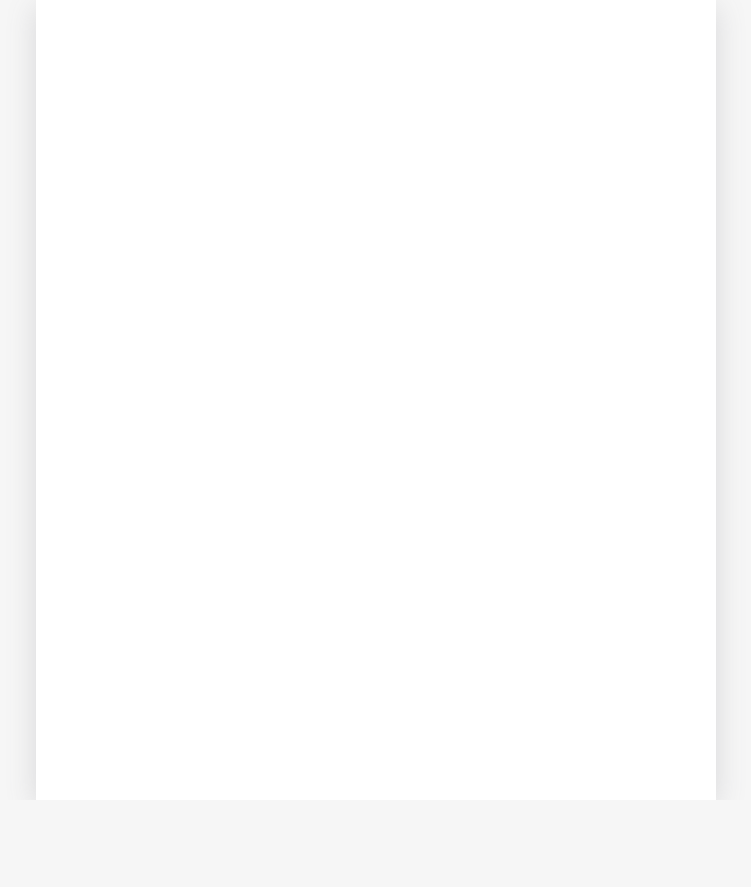
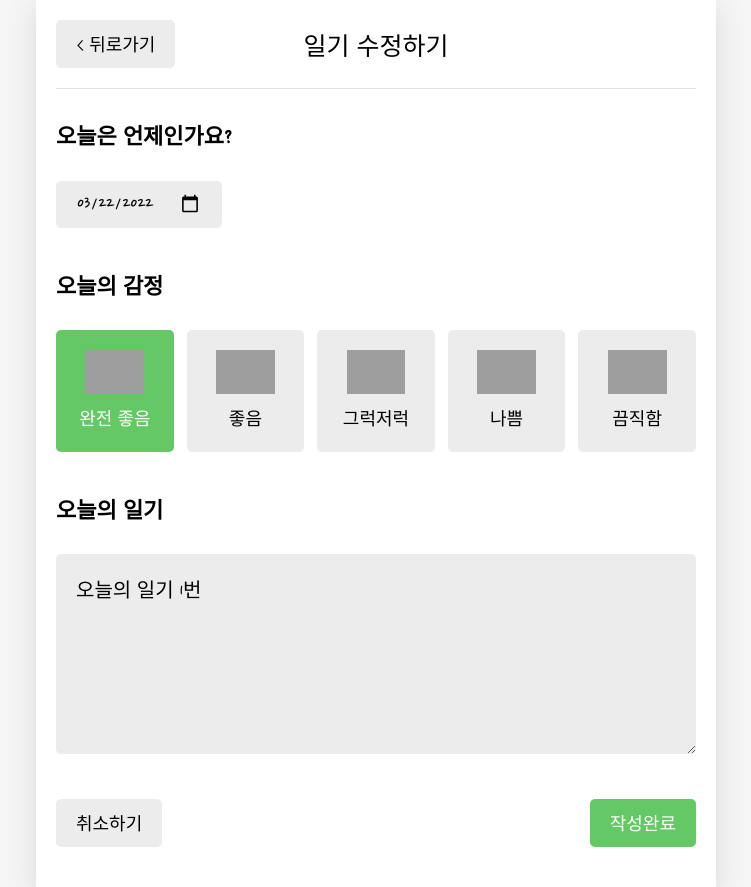
Before and after one commit to KoYunHyuk/Emotion_Diary, a React (Create React App) app: page /edit/1 in a window 1280 px wide. Before the commit this address had no page. Shown: the whole page, without its empty margins (264-1015 px from the left). Before the commit the page ends 800 px from the top, so only its background shows below. Built offline with nearby package versions, Linux system fonts and the light colour scheme; grey boxes are pictures that could not be loaded; a web font is replaced by a local one.

Commit message:
Complete 'Edit.js' Page

```diff
--- a/src/App.js
+++ b/src/App.js
@@ -111,7 +111,7 @@ function App() {
             <Routes>
               <Route path='/' element={<Home />} />
               <Route path='/new' element={<New />} />
-              <Route path='/edit' element={<Edit />} />
+              <Route path='/edit/:id' element={<Edit />} />
               <Route path='/diary/:id' element={<Diary />} />
             </Routes>
           </div>
--- a/src/Pages/Edit.js
+++ b/src/Pages/Edit.js
@@ -1,22 +1,37 @@
-import React from 'react'
-import { useSearchParams, useNavigate } from 'react-router-dom'
+import React, {useState, useEffect, useContext} from 'react'
+import { useParams, useSearchParams, useNavigate } from 'react-router-dom'
+import { DiaryStateContext } from '../App';
+import DiaryEditor from '../components/DiaryEditor';
 
 function Edit() {
-    const nevigate = useNavigate();
-    const [searchParams, setSearchParams] = useSearchParams();
+    const navigate = useNavigate();
+    const { id } = useParams();
 
-    const id = searchParams.get("id");
-    console.log("id : ", id);
+    const [originData, setOriginData] = useState();
 
-    const mode = searchParams.get("mode");
-    console.log("mode : ", mode);
+    const diaryList = useContext(DiaryStateContext);
+    console.log(diaryList);
+
+    useEffect(()=>{
+        if(diaryList.length >= 1){
+            const targetDiary = diaryList.find(
+                (it)=>parseInt(it.id) === parseInt(id)
+            );
+            console.log(targetDiary);
+
+            if(targetDiary){
+                setOriginData(targetDiary);
+            }else{ // 없는 일기에 접근하려할 때 Home으로 Redirection
+                navigate("/", {replace: true});
+            }
+        }
+    }, [id, diaryList])
 
     return (
-        <div>
-            <h1>Edit</h1>
-            <p>이곳은 일기 수정 페이지 입니다.</p>
-            <button onClick={() => setSearchParams({ id: 30, mode: "dark" })}>QS 바꾸기</button>
-            <button onClick={() => nevigate("/home")}>무~빙</button>
+        <div className="Edit">
+            {originData &&
+                <DiaryEditor isEdit={true} originData={originData} />
+            }
         </div>
     )
 }
--- a/src/components/DiaryEditor.js
+++ b/src/components/DiaryEditor.js
@@ -1,4 +1,5 @@
 import React, {useState, useContext, useRef} from 'react'
+import { useEffect } from 'react'
 import { useNavigate } from 'react-router-dom'
 
 import { DiaryDispatchContext } from '../App'
@@ -50,7 +51,7 @@ const getStringDate = (date) => {
     return `${year}-${month}-${day}`;
 }
 
-function DiaryEditor() {
+function DiaryEditor({isEdit, originData}) {
     const navigate = useNavigate();
     const contentRef = useRef();
 
@@ -58,7 +59,7 @@ function DiaryEditor() {
     const [content, setContent] = useState("");
     const [emotion, setEmotion] = useState(3);
 
-    const {onCreate} = useContext(DiaryDispatchContext);
+    const {onCreate, onEdit, onRemove} = useContext(DiaryDispatchContext);
 
     const handleClickEmote = (emotion) => {
         setEmotion(emotion);
@@ -70,14 +71,30 @@ function DiaryEditor() {
             return;
         }
 
-        onCreate(date, content, emotion);
+        if(window.confirm(isEdit ? "일기를 수정하시겠습니까?" : "새로운 일기를 작성하시겠습니까?")) {
+            if(!isEdit){
+                onCreate(date, content, emotion);
+            }
+            else{
+                onEdit(originData.id, date, content, emotion);
+            }
+        }
+
         navigate('/', {replace: true});
     }
+
+    useEffect(()=>{
+        if(isEdit) {
+            setDate(getStringDate(new Date(parseInt(originData.date))));
+            setEmotion(originData.emotion);
+            setContent(originData.content);
+        }
+    }, [isEdit, originData])
 
     return (
         <div className="DiaryEditor">
             <MyHeader
-                headText={"새로운 일기 쓰기"}
+                headText={isEdit ? "일기 수정하기" : "새로운 일기 쓰기"}
                 leftChild={<MyButton text={"< 뒤로가기"} onClick={() => navigate(-1)}/>}
             />
 
@@ -123,7 +140,11 @@ function DiaryEditor() {
                 <section>
                     <div className="control_box">
                         <MyButton text={"취소하기"} onClick={() => navigate(-1)}/>
-                        <MyButton text={"작성완료"} type={"positive"} onClick={handleSubmit}/>
+                        <MyButton
+                            text={"작성완료"}
+                            type={"positive"}
+                            onClick={handleSubmit}
+                        />
                     </div>
                 </section>
             </div>
```
